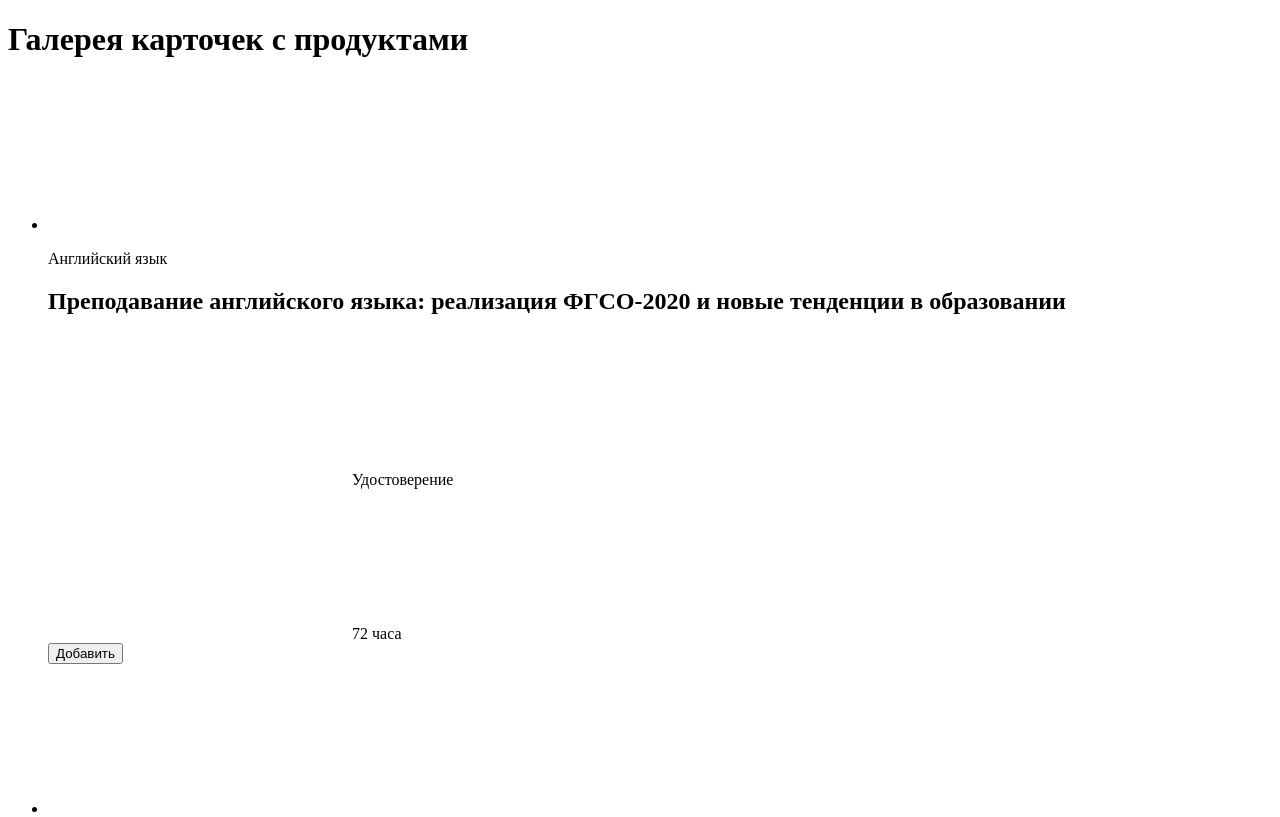
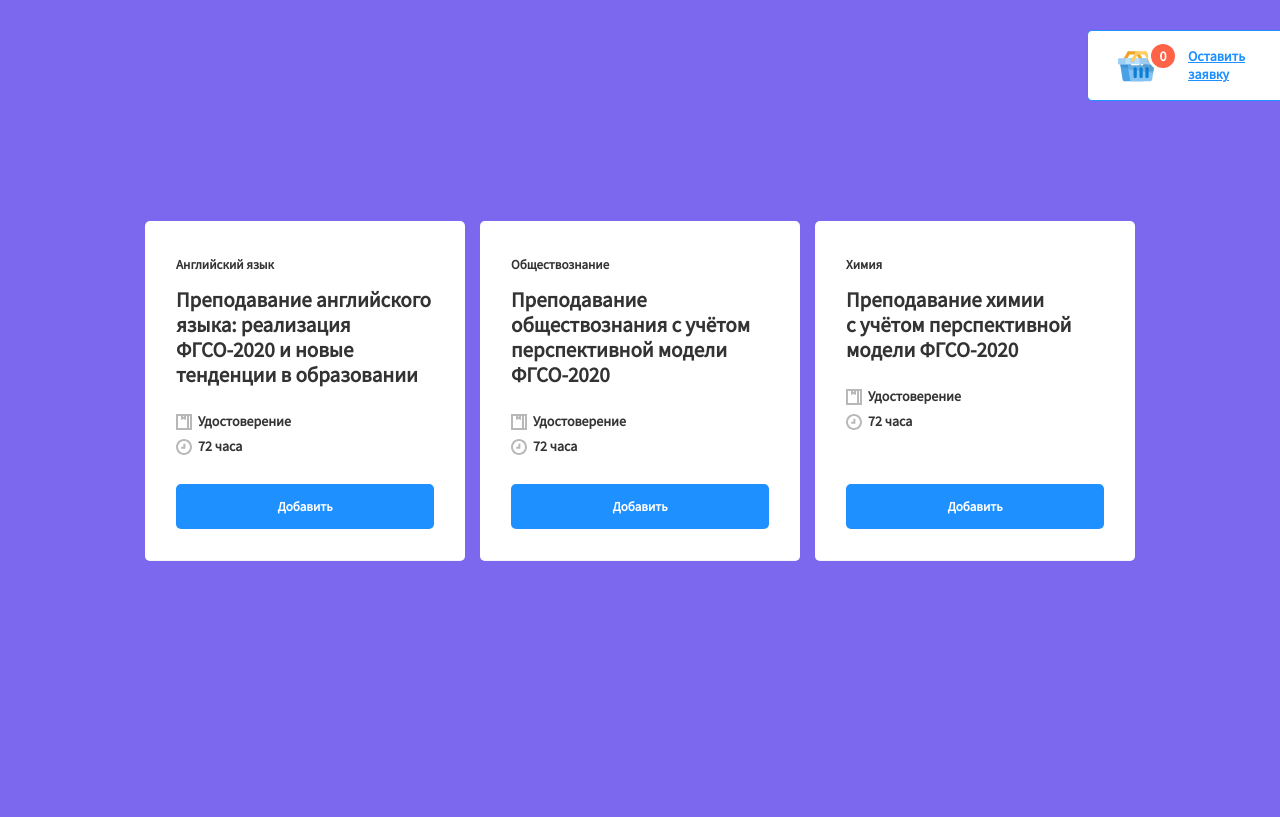
Before and after one commit to tamoona/product-cards-test, a website: page index.html in a window 1280 px wide. Shown: the top 817 px of the page. Drawn offline with Linux system fonts and the light colour scheme.

Commit message:
Imlement index page

```diff
--- /dev/null
+++ b/css/style.css
@@ -0,0 +1,233 @@
+html,
+body {
+  box-sizing: border-box;
+  height: 100%;
+}
+
+*,
+*::before,
+*::after {
+  box-sizing: inherit;
+}
+
+body {
+  background-color: #7b68ee;
+  margin: 0;
+  padding: 0;
+  font-family: 'Source Sans Pro', 'Open Sans', sans-serif;
+  font-size: 14px;
+  font-weight: 700;
+  line-height: 25px;
+  color: #333333;
+}
+
+.visually-hidden {
+  position: absolute;
+  clip: rect(0 0 0 0);
+  width: 1px;
+  height: 1px;
+  margin: -1px;
+}
+
+.container {
+  width: 100%;
+}
+
+.card-gallery {
+  list-style: none;
+  display: block;
+  margin: 0 auto;
+  padding: 10px;
+  width: 100%;
+}
+
+.card-gallery__item {
+  display: block;
+  margin-bottom: 18px;
+}
+
+.card {
+  padding: 31px;
+  border-bottom: 1px solid #f5f5f5;
+  border-radius: 5px;
+  background-color: #ffffff;
+  position: relative;
+  width: 100%;
+  min-height: 306px;
+  display: flex;
+  flex-direction: column;
+}
+
+.card--selected .card__content {
+  opacity: 0.3;
+}
+
+.card--selected .card__button {
+  border: 1px solid #1e90ff;
+  padding: 9px 15px;
+  background-color: #ffffff;
+  color: #333333;
+}
+
+.card--selected .card__button:hover {
+  background-color: #ffffff;
+  color: #333333;
+}
+
+.card--selected .card__icon {
+  display: block;
+}
+
+.card__icon {
+  width: 18px;
+  height: 18px;
+  position: absolute;
+  right: 15px;
+  top: 15px;
+  display: none;
+}
+
+.card__content {
+  flex: 1;
+}
+
+.card__type {
+  margin: 0 0 10px 0;
+  font-size: 13px;
+}
+
+.card__title {
+  margin: 0;
+  padding: 0 0 22px;
+}
+
+.card__button {
+  width: 100%;
+  background-color: #1e90ff;
+  text-decoration: none;
+  font-size: 13px;
+  padding: 10px 15px;
+  border-radius: 5px;
+  border: 0;
+  color: #ffffff;
+  display: inline-block;
+  text-align: center;
+  transition: 0.3s background-color;
+}
+
+.card__button:hover {
+  background-color: #4ba6ff;
+}
+
+.card__details {
+  padding: 0 0 25px 0;
+  flex: 1;
+}
+
+.details__item {
+  display: flex;
+  align-items: center;
+}
+
+.details__icon {
+  width: 16px;
+  height: 16px;
+}
+
+.details__text {
+  margin: 0;
+  padding-left: 6px;
+}
+
+.cart {
+  display: flex;
+  background-color: #ffffff;
+  border-top-left-radius: 5px;
+  border-bottom-left-radius: 5px;
+  position: fixed;
+  top: 30px;
+  right: -1px;
+  border: 1px solid #1e90ff;
+  align-items: center;
+  max-width: 164px;
+  padding: 10px;
+  transition: 0.5s right;
+}
+
+.cart__wrapper {
+  position: relative;
+}
+
+.cart__link {
+  color: #1e90ff;
+  padding: 0 10px;
+  display: inline-block;
+  line-height: 1.3em;
+}
+
+.cart__icon {
+  width: 50px;
+}
+
+.cart__counter {
+  position: absolute;
+  border-radius: 50%;
+  width: 30px;
+  height: 30px;
+  color: #ffffff;
+  background-color: tomato;
+  border: 3px solid #ffffff;
+  top: 0;
+  right: 0;
+  display: flex;
+  justify-content: center;
+  align-items: center;
+}
+
+@media only screen and (min-width: 768px) {
+  .card-gallery {
+    padding: 10px 20px;
+    display: flex;
+    flex-wrap: wrap;
+    max-width: 695px;
+  }
+
+  .cart {
+    max-width: 194px;
+    padding: 10px 20px;
+  }
+
+  .card-gallery__item {
+    max-width: 320px;
+    margin-right: 15px;
+  }
+
+  .card-gallery__item:nth-child(2n) {
+    margin-right: 0;
+  }
+}
+
+@media only screen and (min-width: 1200px) {
+  .container {
+    display: flex;
+    align-items: center;
+    align-content: center;
+    height: 100%;
+  }
+
+  .cart__wrapper {
+    padding: 0 10px;
+  }
+
+  .card-gallery {
+    max-width: 1030px;
+  }
+
+  .card-gallery__item:nth-child(2n) {
+    margin-right: 15px;
+  }
+
+  .card-gallery__item:nth-child(3n) {
+    margin-right: 0px;
+  }
+}
--- a/index.html
+++ b/index.html
@@ -1,87 +1,121 @@
 <!DOCTYPE html>
-<html lang="en">
-
+<html lang="ru">
   <head>
-  <meta charset="UTF-8">
-  <meta name="viewport" content="width=device-width, initial-scale=1.0">
-  <title>Document</title>
+    <meta charset="UTF-8" />
+    <meta name="viewport" content="width=device-width, initial-scale=1" />
+    <title>Продуктовые карточки</title>
+    <link href="https://fonts.googleapis.com/css2?family=Open+Sans&family=Source+Sans+Pro&display=swap" rel="stylesheet" />
+    <link href="css/normalize.css" rel="stylesheet" />
+    <link href="css/style.css" rel="stylesheet" />
   </head>
-
-<body>
+  <body class="inner-page">
     <main class="container">
       <h1 class="visually-hidden">Галерея карточек с продуктами</h1>
       <ul class="card-gallery">
-      <li class="card-gallery__item card card--selected">
-        <svg class="card__icon"></svg>
+        <li class="card-gallery__item card">
+          <svg class="card__icon" width="24" height="24" viewBox="0 0 24 24" fill="none" xmlns="http://www.w3.org/2000/svg">
+            <path d="M12 0C5.4 0 0 5.4 0 12C0 18.6 5.4 24 12 24C18.6 24 24 18.6 24 12C24 5.4 18.6 0 12 0ZM10.8 17.28L6.36 12.84L8.04 11.16L10.8 13.92L17.16 7.56L18.84 9.24L10.8 17.28Z" fill="#7FC92E" />
+          </svg>
+          <div class="card__content">
             <p class="card__type">
               Английский язык
             </p>
             <h2 class="card__title">
-          Преподавание английского языка: реализация ФГСО-2020 и новые тенденции в образовании
+              Преподавание английского языка: реализация ФГСО-2020 и&nbsp;новые тенденции в&nbsp;образовании
             </h2>
-        <div class="card__details">
-          <div>
-            <svg class="card__icon"></svg>
-            <span>Удостоверение</span>
+            <ul class="card__details details">
+              <li class="details__item">
+                <svg class="details__icon" width="16" height="16" viewBox="0 0 16 16" fill="none" xmlns="http://www.w3.org/2000/svg">
+                  <path d="M13 0H10H5H0V16H13H16V0H13ZM7 2H8V3L7.5 2.8L7 3V2ZM11 14H2V2H5V6L7.5 5L10 6V2H11V14ZM14 14H13V2H14V14Z" fill="#B8B8B8" />
+                </svg>
+                <p class="details__text">Удостоверение</p>
+              </li>
+              <li class="details__item">
+                <svg class="details__icon" width="16" height="16" viewBox="0 0 16 16" fill="none" xmlns="http://www.w3.org/2000/svg">
+                  <path d="M8 0C3.6 0 0 3.6 0 8C0 12.4 3.6 16 8 16C12.4 16 16 12.4 16 8C16 3.6 12.4 0 8 0ZM8 14C4.7 14 2 11.3 2 8C2 4.7 4.7 2 8 2C11.3 2 14 4.7 14 8C14 11.3 11.3 14 8 14Z" fill="#B8B8B8" />
+                  <path d="M7.39995 7.80005H5.19995V9.80005H9.39995V4.80005H7.39995V7.80005Z" fill="#B8B8B8" />
+                </svg>
+                <p class="details__text">72 часа</p>
+              </li>
+            </ul>
           </div>
-          <div>
-            <svg class="card__icon"></svg>
-            <span>72 часа</span>
+          <div class="card__actions">
+            <a href="#" class="card__button">Добавить</a>
           </div>
-        </div>
-        <button class="card__button">Добавить</button>
         </li>
-      <li class="card-gallery__item card card--selected">
-        <svg class="card__icon"></svg>
+        <li class="card-gallery__item card">
+          <svg class="card__icon" width="24" height="24" viewBox="0 0 24 24" fill="none" xmlns="http://www.w3.org/2000/svg">
+            <path d="M12 0C5.4 0 0 5.4 0 12C0 18.6 5.4 24 12 24C18.6 24 24 18.6 24 12C24 5.4 18.6 0 12 0ZM10.8 17.28L6.36 12.84L8.04 11.16L10.8 13.92L17.16 7.56L18.84 9.24L10.8 17.28Z" fill="#7FC92E" />
+          </svg>
+          <div class="card__content">
             <p class="card__type">
               Обществознание
             </p>
             <h2 class="card__title">
-          Преподавание обществознания с учётом перспективной модели ФГСО-2020
+              Преподавание обществознания с&nbsp;учётом перспективной модели ФГСО-2020
             </h2>
-        <div class="card__details">
-          <div>
-            <svg class="card__icon"></svg>
-            <span>Удостоверение</span>
+            <ul class="card__details details">
+              <li class="details__item">
+                <svg class="details__icon" width="16" height="16" viewBox="0 0 16 16" fill="none" xmlns="http://www.w3.org/2000/svg">
+                  <path d="M13 0H10H5H0V16H13H16V0H13ZM7 2H8V3L7.5 2.8L7 3V2ZM11 14H2V2H5V6L7.5 5L10 6V2H11V14ZM14 14H13V2H14V14Z" fill="#B8B8B8" />
+                </svg>
+                <p class="details__text">Удостоверение</p>
+              </li>
+              <li class="details__item">
+                <svg class="details__icon" width="16" height="16" viewBox="0 0 16 16" fill="none" xmlns="http://www.w3.org/2000/svg">
+                  <path d="M8 0C3.6 0 0 3.6 0 8C0 12.4 3.6 16 8 16C12.4 16 16 12.4 16 8C16 3.6 12.4 0 8 0ZM8 14C4.7 14 2 11.3 2 8C2 4.7 4.7 2 8 2C11.3 2 14 4.7 14 8C14 11.3 11.3 14 8 14Z" fill="#B8B8B8" />
+                  <path d="M7.39995 7.80005H5.19995V9.80005H9.39995V4.80005H7.39995V7.80005Z" fill="#B8B8B8" />
+                </svg>
+                <p class="details__text">72 часа</p>
+              </li>
+            </ul>
           </div>
-          <div>
-            <svg class="card__icon"></svg>
-            <span>72 часа</span>
+          <div class="card__actions">
+            <a href="#" class="card__button">Добавить</a>
           </div>
-        </div>
-        <button class="card__button">Добавить</button>
         </li>
         <li class="card-gallery__item card">
-        <svg class="card__icon-active"></svg>
+          <svg class="card__icon" width="24" height="24" viewBox="0 0 24 24" fill="none" xmlns="http://www.w3.org/2000/svg">
+            <path d="M12 0C5.4 0 0 5.4 0 12C0 18.6 5.4 24 12 24C18.6 24 24 18.6 24 12C24 5.4 18.6 0 12 0ZM10.8 17.28L6.36 12.84L8.04 11.16L10.8 13.92L17.16 7.56L18.84 9.24L10.8 17.28Z" fill="#7FC92E" />
+          </svg>
+          <div class="card__content">
             <p class="card__type">
               Химия
             </p>
             <h2 class="card__title">
-          Преподавание химии с учётом перспективной модели ФГСО-2020
+              Преподавание химии с&nbsp;учётом перспективной модели ФГСО-2020
             </h2>
-        <div class="card__details">
-          <div>
-            <svg class="card__icon"></svg>
-            <span>Удостоверение</span>
-          </div>
-          <div>
-            <svg class="card__icon"></svg>
-            <span>72 часа</span>
-          </div>
-        </div>
-        <button class="card__button">Добавить</button>
+            <ul class="card__details details">
+              <li class="details__item">
+                <svg class="details__icon" width="16" height="16" viewBox="0 0 16 16" fill="none" xmlns="http://www.w3.org/2000/svg">
+                  <path d="M13 0H10H5H0V16H13H16V0H13ZM7 2H8V3L7.5 2.8L7 3V2ZM11 14H2V2H5V6L7.5 5L10 6V2H11V14ZM14 14H13V2H14V14Z" fill="#B8B8B8" />
+                </svg>
+                <p class="details__text">Удостоверение</p>
+              </li>
+              <li class="details__item">
+                <svg class="details__icon" width="16" height="16" viewBox="0 0 16 16" fill="none" xmlns="http://www.w3.org/2000/svg">
+                  <path d="M8 0C3.6 0 0 3.6 0 8C0 12.4 3.6 16 8 16C12.4 16 16 12.4 16 8C16 3.6 12.4 0 8 0ZM8 14C4.7 14 2 11.3 2 8C2 4.7 4.7 2 8 2C11.3 2 14 4.7 14 8C14 11.3 11.3 14 8 14Z" fill="#B8B8B8" />
+                  <path d="M7.39995 7.80005H5.19995V9.80005H9.39995V4.80005H7.39995V7.80005Z" fill="#B8B8B8" />
+                </svg>
+                <p class="details__text">72 часа</p>
               </li>
             </ul>
-  </main>
+          </div>
+          <div class="card__actions">
+            <a href="#" class="card__button">Добавить</a>
+          </div>
+        </li>
+      </ul>
       <aside class="cart">
-    <div class="cart__icon">
+        <div class="cart__wrapper">
+          <img class="cart__icon" src="img/cart.svg" alt="Изображение корзины" />
           <span class="cart__counter">0</span>
-      <svg class="cart__icon"></svg>
         </div>
         <a href="#" class="cart__link">
           Оставить заявку
         </a>
       </aside>
+    </main>
+    <script src="js/main.js"></script>
   </body>
-
 </html>
--- /dev/null
+++ b/js/main.js
@@ -0,0 +1,31 @@
+'use strict';
+var cartCounter = 0;
+
+var toggleCard = function (cardEl, btnEl, state) {
+  cardEl.classList.toggle('card--selected');
+  btnEl.textContent = state ? 'Добавить' : 'Удалить из заявки';
+};
+
+var setCartCounter = function (count) {
+  var cartCounter = document.querySelector('.cart__counter');
+  cartCounter.textContent = count;
+};
+
+var onCardToggle = function (e) {
+  e.preventDefault();
+  var cardEl = e.target.closest('.card');
+  var isActive = cardEl.classList.contains('card--selected');
+  if (isActive) {
+    cartCounter -= 1;
+  } else {
+    cartCounter += 1;
+  }
+  toggleCard(cardEl, e.target, isActive);
+  setCartCounter(cartCounter);
+};
+
+document.querySelectorAll('.card__button').forEach(function (btnEl) {
+  btnEl.addEventListener('click', onCardToggle);
+});
+
+setCartCounter(cartCounter);
--- a/package.json
+++ b/package.json
@@ -4,7 +4,7 @@
   "description": "",
   "main": "index.js",
   "scripts": {
-    "start": "browser-sync start -s --cwd='.' --files='*.html, *.js, *.css'"
+    "start": "browser-sync start -s --cwd='.' --files='*.html, js/*.js, css/*.css'"
   },
   "repository": {
     "type": "git",
```
Also changed, not shown: css/normalize.css (added), img/cart.svg (added), img/clock.svg (added), img/done_fill.svg (added), img/textbook.svg (added), 1 other file. Lines whose indentation alone changed are shown as unchanged.
